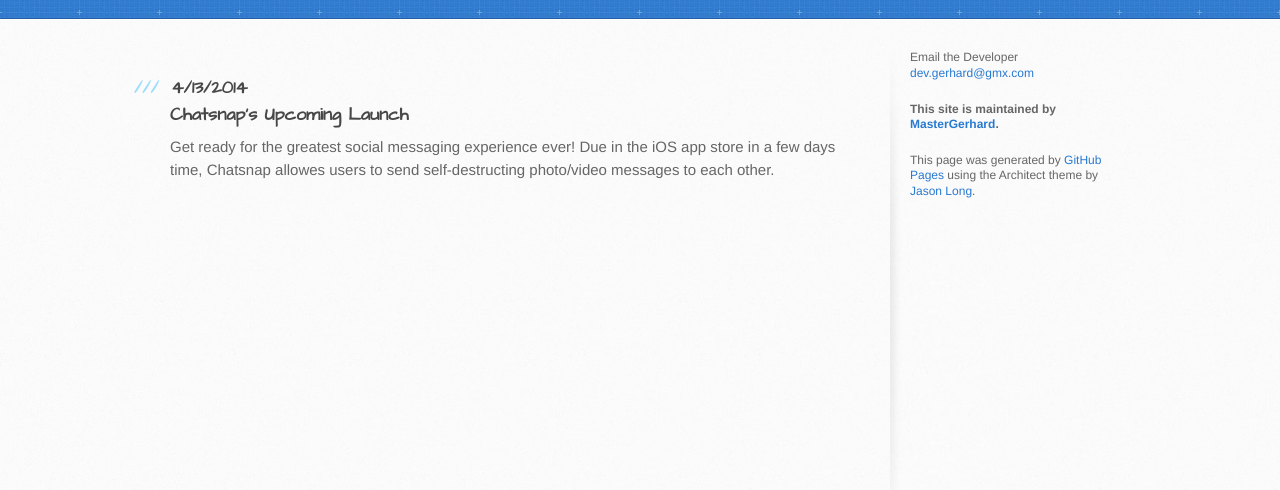
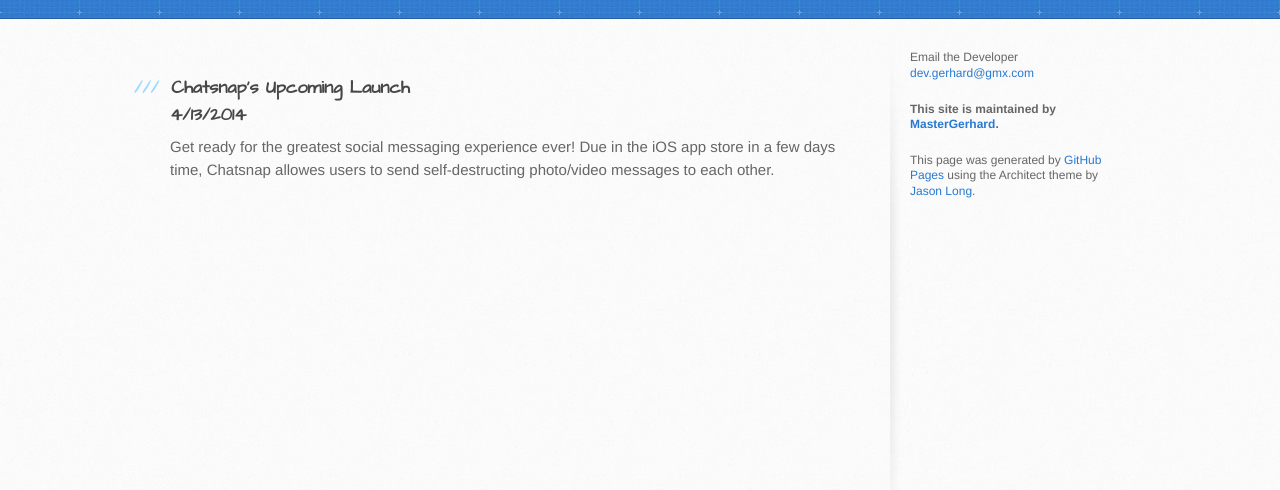
Before and after one commit to MasterGerhard/appSupport, a plain HTML site: page index.html in a window 1280 px wide. Shown: the part 148-638 px from the top of the page. Drawn offline with Linux system fonts and the light colour scheme.

Commit message:
text edit

```diff
--- a/index.html
+++ b/index.html
@@ -32,7 +32,7 @@
 
 
 <h3>
-<a name="chatsnap-coming-soon" class="anchor" href="#chatsnap-coming-soon"><span class="octicon octicon-link"></span></a>4/13/2014<br>Chatsnap's Upcoming Launch </h3>
+<a name="chatsnap-coming-soon" class="anchor" href="#chatsnap-coming-soon"><span class="octicon octicon-link"></span></a>Chatsnap's Upcoming Launch<br>4/13/2014</h3>
 
 <p>Get ready for the greatest social messaging experience ever! Due in the iOS app store in a few days time, Chatsnap allowes users to send self-destructing photo/video messages to each other.</p>
 
```
